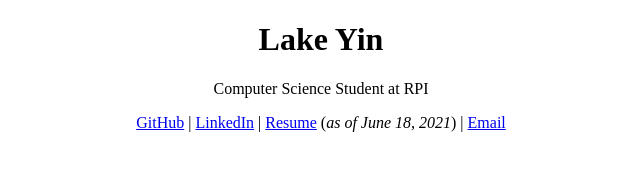
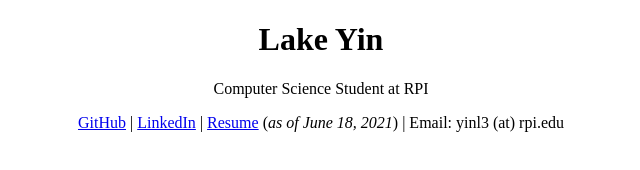
Before and after one commit to LakeYin/LakeYin.github.io, a plain HTML site: page index.html in a window 1280 px wide. Shown: the whole page, without its empty margins (319-959 px from the left). Drawn offline with Linux system fonts and the light colour scheme.

Commit message:
Changed email format

```diff
--- a/index.html
+++ b/index.html
@@ -12,7 +12,7 @@
 <h1>Lake Yin</h1>
 <p>Computer Science Student at RPI</p>
 
-<p><a href="https://github.com/LakeYin">GitHub</a> | <a href="https://www.linkedin.com/in/lakeyin/">LinkedIn</a> | <a href="LakeYinResume.pdf" target="_blank">Resume</a> (<i>as of June 18, 2021</i>) | <a href="mailto:yinl3@rpi.edu">Email</a></p>
+<p><a href="https://github.com/LakeYin">GitHub</a> | <a href="https://www.linkedin.com/in/lakeyin/">LinkedIn</a> | <a href="LakeYinResume.pdf" target="_blank">Resume</a> (<i>as of June 18, 2021</i>) | Email: yinl3 (at) rpi.edu</p>
 
 </body>
 </html>
```
